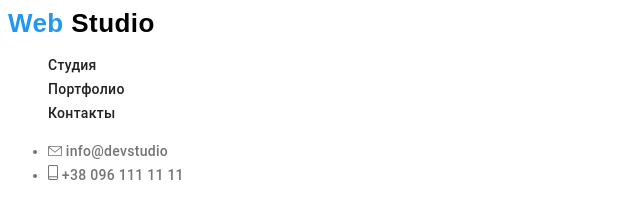
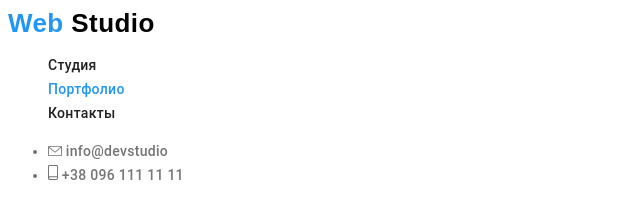
Before and after one commit to 1Nataly/goit-markup-hw-02, a plain HTML site: page Portfolio.html in a window 1280 px wide. Shown: the top 202 px of the page, 0-640 px from the left. Drawn offline with Linux system fonts and the light colour scheme.

Commit message:
поправки в Портфолио

```diff
--- a/Portfolio.html
+++ b/Portfolio.html
@@ -15,7 +15,7 @@
         <nav>
         <ul class="site-nav list">
           <li><a href="./index.html" class="link">Студия</a></li>
-        <li><a href="./Portfolio.html" class="link сurrent">Портфолио</a></li>
+        <li><a href="./Portfolio.html" class="link current">Портфолио</a></li>
         <li><a href="" class="link">Контакты</a></li>
         </ul>
         </nav>
--- a/css/styles.css
+++ b/css/styles.css
@@ -72,6 +72,7 @@ body {
     color: var(--primary-text-color);
     font-style: normal;
     font-weight: 500;
+    font-size: 14px;
     line-height: 1.14;
     letter-spacing: 0.02em;
     text-decoration: none;
```
